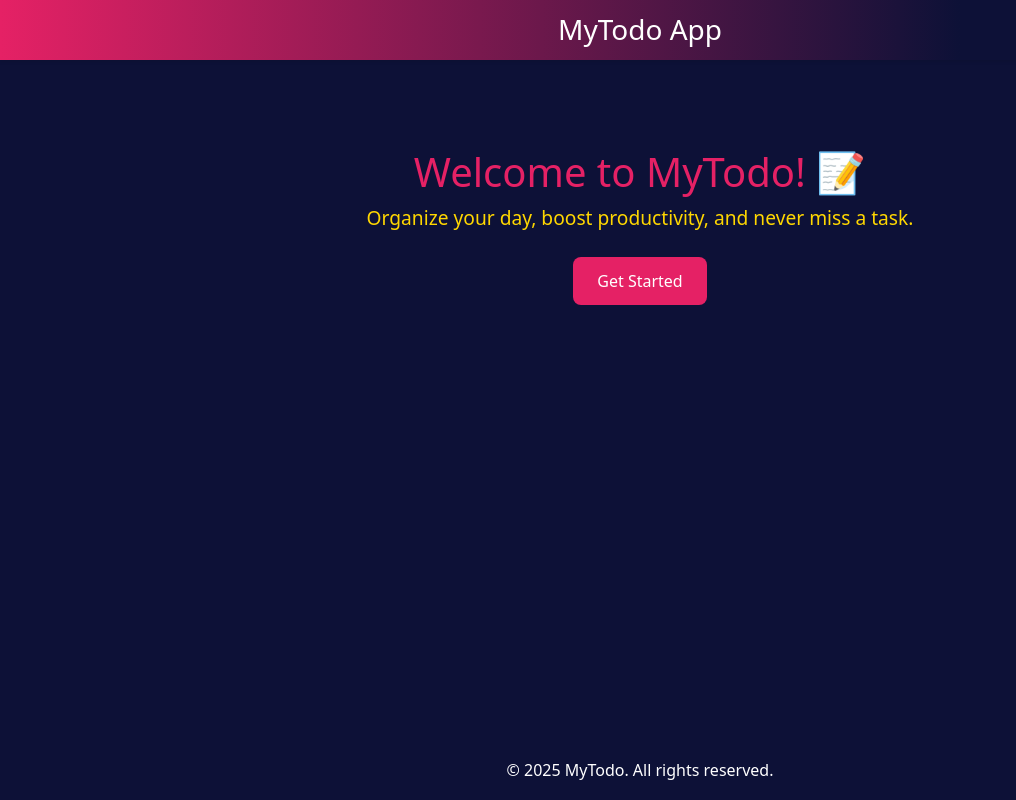
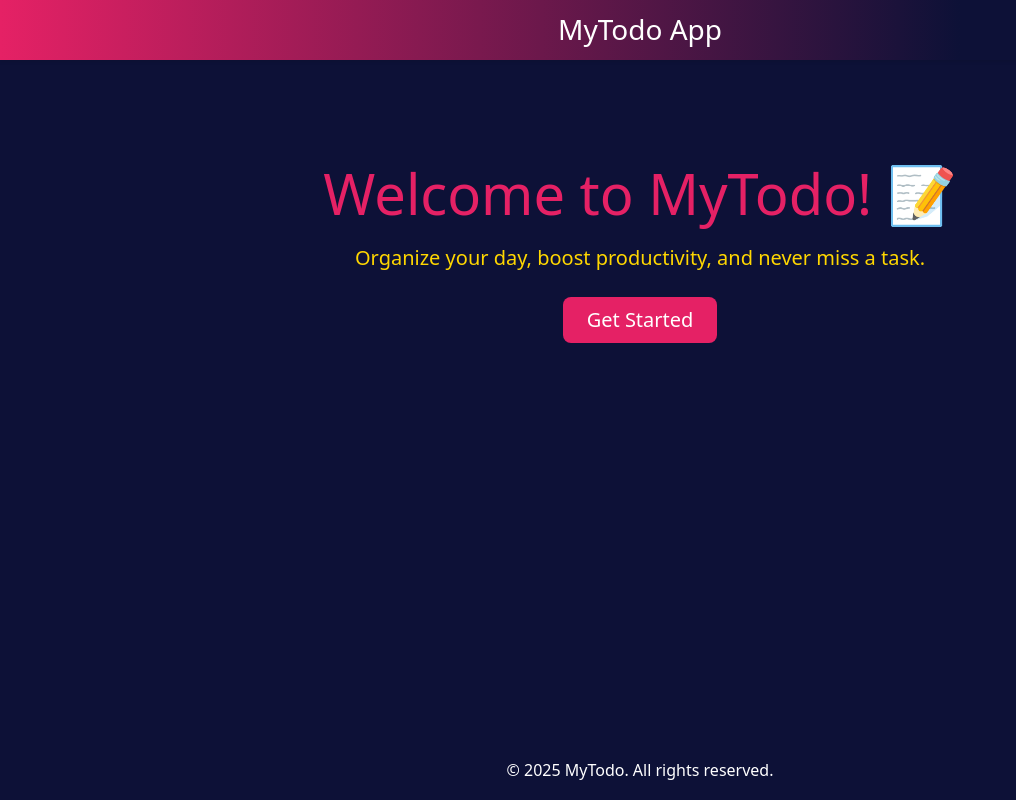
Before and after one commit to MinaGeo/To-Do-App, an Angular app: page / in a window 1280 px wide. Shown: the whole page, without its empty margins (0-1016 px from the left). Built offline with nearby package versions, Linux system fonts and the light colour scheme.

Commit message:
refactor: apply recent feedbacks

```diff
--- a/src/app/app.routes.ts
+++ b/src/app/app.routes.ts
@@ -1,9 +1,7 @@
 import { Routes } from '@angular/router';
 import { Layout } from './layouts/layout/layout';
-import { redirectAuthenticatedGuard } from './core/guards/auth.guard';
+import { AuthGuard } from './core/guards/auth.guard';
 import { Landing } from './pages/landing/landing';
-import { Dashboard } from './pages/dashboard/dashboard';
-import { Login } from './pages/login/login';
 
 export const routes: Routes = [
   {
@@ -13,15 +11,7 @@ export const routes: Routes = [
       {
         path: '',
         component: Landing,
-        canActivate: [redirectAuthenticatedGuard],
-      },
-      {
-        path: 'login',
-        component: Login,
-      },
-      {
-        path: 'dashboard',
-        component: Dashboard,
+        canActivate: [AuthGuard],
       },
     ],
   },
--- a/src/app/core/guards/auth.guard.ts
+++ b/src/app/core/guards/auth.guard.ts
@@ -2,7 +2,7 @@ import { inject } from '@angular/core';
 import { AuthService } from '../../service/auth.service';
 import { CanActivateFn, Router } from '@angular/router';
 
-export const redirectAuthenticatedGuard: CanActivateFn = () => {
+export const AuthGuard: CanActivateFn = () => {
   const authService: AuthService = inject(AuthService);
   const router: Router = inject(Router);
 
--- a/src/app/layouts/components/footer/footer.scss
+++ b/src/app/layouts/components/footer/footer.scss
@@ -3,7 +3,7 @@ footer {
   bottom: 0;
   left: 0;
   width: 100%;
-  height: 60px;
-  background-color: var(--color-sasodark); // override if needed
+  height: 3.75rem;
+  background-color: var(--color-sasodark);
   z-index: 1000;
 }
--- a/src/app/layouts/layout/layout.html
+++ b/src/app/layouts/layout/layout.html
@@ -1,9 +1,9 @@
 <app-header></app-header>
 
-<div class="layout-wrapper">
-  <main class="layout-content">
+<div class="d-flex flex-column h-100 pt-5">
+  <main class="flex-grow-1 overflow-auto p-3">
     <router-outlet></router-outlet>
   </main>
 
-  <app-footer />
+  <app-footer></app-footer>
 </div>
--- a/src/app/layouts/layout/layout.scss
+++ b/src/app/layouts/layout/layout.scss
@@ -4,16 +4,6 @@
   overflow: hidden;
 }
 
-.layout-wrapper {
-  display: flex;
-  padding-top: 60px;
-  flex-direction: column;
-  height: 100vh;
-}
-
-.layout-content {
-  flex: 1;
-  overflow-y: auto;
-  padding: 1rem;
+main {
   background-color: var(--color-sasodark);
 }
--- a/src/app/pages/landing/landing.html
+++ b/src/app/pages/landing/landing.html
@@ -1,7 +1,9 @@
-<section class="landing text-center mt-5 py-4">
-  <h1 class="landing-title">Welcome to MyTodo! 📝</h1>
-  <p class="landing-subtitle">
-    Organize your day, boost productivity, and never miss a task.
-  </p>
-  <a routerLink="/login" class="btn custom-btn">Get Started</a>
+<section class="landing text-center mt-5 py-5">
+  <div class="container">
+    <h1 class="landing-title display-4 mb-3">Welcome to MyTodo! 📝</h1>
+    <p class="landing-subtitle lead mb-4">
+      Organize your day, boost productivity, and never miss a task.
+    </p>
+    <a routerLink="/login" class="btn custom-btn btn-lg px-4"> Get Started </a>
+  </div>
 </section>
--- a/src/app/pages/landing/landing.scss
+++ b/src/app/pages/landing/landing.scss
@@ -1,24 +1,18 @@
 .landing-title {
-  font-size: 2.5rem;
   color: var(--color-sasopink);
 }
 
 .landing-subtitle {
-  font-size: 1.2rem;
-  margin-bottom: 1.5rem;
   color: var(--color-sasogold);
 }
 
 .custom-btn {
-  padding: 0.75rem 1.5rem;
-  font-size: 1rem;
   background-color: var(--color-sasopink);
-  color: white;
+  color: var(--color-white);
   border: none;
   border-radius: 0.5rem;
-  transition: background-color 0.2s ease;
 
   &:hover {
-    background-color: var(--color-accent);
+    background-color: var(--color-sasopinkdark);
   }
 }
--- a/src/assets/styles/_index.scss
+++ b/src/assets/styles/_index.scss
@@ -1,14 +1 @@
-:root {
-  --color-sasodark: #0d1137;
-  --color-sasopink: #e52165;
-  --color-sasogold: #ffd700;
-  --color-sasopurple: #8785ef;
-  --color-primary: #0d1137; // for backgrounds
-  --color-accent: #e52165; // main call-to-action
-  --color-warning: #ffd700; // alerts, highlights
-  --color-secondary: #8785ef; // sub actions or info
-  --color-text: #f0f0f0; // light text on dark1
-  --color-white: #ffffff; // for text and icons
-  --color-box: rgba(0, 0, 0, 0.2); // for shadows and overlays
-  --color-semitransparent: rgba(0, 0, 0, 0.5); // for modals and overlays
-}
+@use "./theme";
--- a/src/assets/styles/_theme.scss
+++ b/src/assets/styles/_theme.scss
@@ -0,0 +1,16 @@
+:root {
+  --color-sasodark: #0d1137;
+  --color-sasopink: #e52165;
+  --color-sasogold: #ffd700;
+  --color-sasopurple: #8785ef;
+  --color-sasopinkdark: #b0006f;
+
+  --color-primary: #0d1137;
+  --color-accent: #e52165;
+  --color-warning: #ffd700;
+  --color-secondary: #8785ef;
+  --color-text: #f0f0f0;
+  --color-white: #ffffff;
+  --color-box: rgba(0, 0, 0, 0.2);
+  --color-semitransparent: rgba(0, 0, 0, 0.5);
+}
```
